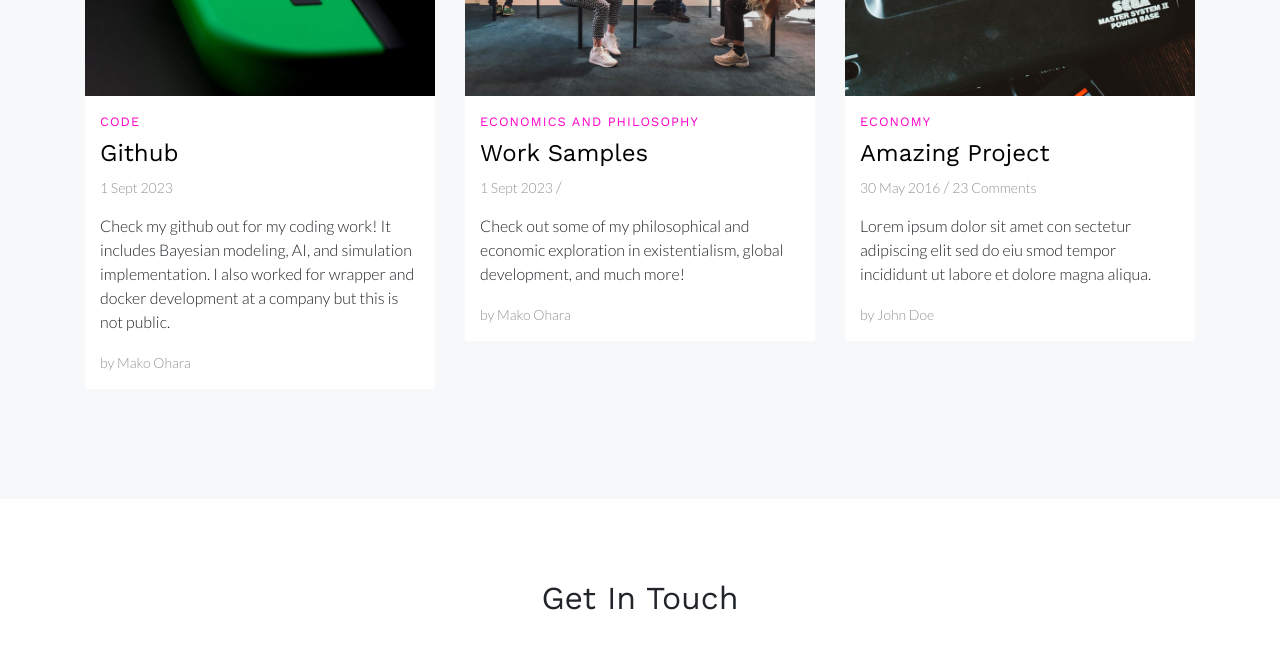
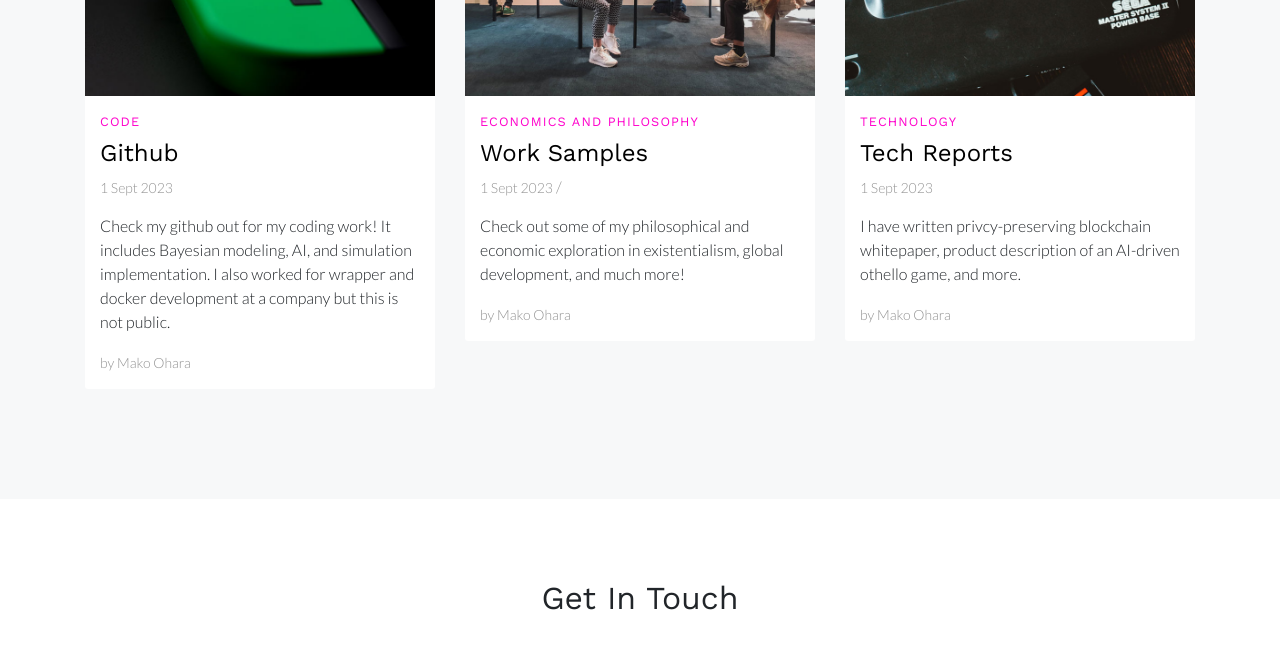
Before and after one commit to makoohara/makoohara.github.io, a plain HTML site: page index.html in a window 1280 px wide. Shown: the part 2124-2772 px from the top of the page. Drawn offline with nearby package versions, Linux system fonts and the light colour scheme.

Commit message:
Add files via upload

```diff
--- a/index.html
+++ b/index.html
@@ -4,7 +4,7 @@
 <head>
     <meta charset="utf-8">
     <meta http-equiv="X-UA-Compatible" content="IE=edge">
-    <title>Roxy by GetTemplates.co</title>
+    <title>Mako's portfolio</title>
     <meta name="description" content="Roxy">
     <meta name="viewport" content="width=device-width, initial-scale=1, shrink-to-fit=no">
 
@@ -31,7 +31,7 @@
 	<nav id="header-navbar" class="navbar navbar-expand-lg py-4">
     <div class="container">
         <a class="navbar-brand d-flex align-items-center text-white" href="/">
-            <h3 class="font-weight-bolder mb-0">MAKO</h3>
+            <h3 class="font-weight-bolder mb-0">MAKO's PORTFOLIO</h3>
         </a>
         <button class="navbar-toggler" type="button" data-toggle="collapse" data-target="#navbar-nav-header" aria-controls="navbar-nav-header" aria-expanded="false" aria-label="Toggle navigation">
             <span class="lnr lnr-menu"></span>
@@ -231,20 +231,19 @@
                                 </div>
                                 <div class="blog-text">
                                     <div class="blog-tag">
-                                        <a href="https://drive.google.com/drive/folders/1DA5gxqxbux-0aPN9sapL7yaACReG0cWg?usp=sharing"><h6><small>ECONOMY</small></h6></a>
+                                        <a href="https://drive.google.com/drive/folders/1DA5gxqxbux-0aPN9sapL7yaACReG0cWg?usp=sharing"><h6><small>TECHNOLOGY</small></h6></a>
                                     </div>
                                     <div class="blog-title">
-                                        <a href="https://drive.google.com/drive/folders/1DA5gxqxbux-0aPN9sapL7yaACReG0cWg?usp=sharing"><h4>Amazing Project</h4></a>
+                                        <a href="https://drive.google.com/drive/folders/1DA5gxqxbux-0aPN9sapL7yaACReG0cWg?usp=sharing"><h4>Tech Reports</h4></a>
                                     </div>
                                     <div class="blog-meta">
-                                        <p class="blog-date">30 May 2016</p> /
-                                        <p class="blog-comment"><a href="">23 Comments</a></p>
+                                        <p class="blog-date">1 Sept 2023</p>
                                     </div>
                                     <div class="blog-desc">
-                                        <p>Lorem ipsum dolor sit amet con sectetur adipiscing elit sed do eiu smod tempor incididunt ut labore et dolore magna aliqua.</p>
+                                        <p>I have written privcy-preserving blockchain whitepaper, product description of an AI-driven othello game, and more.</p>
                                     </div>
                                     <div class="blog-author">
-                                        <p>by John Doe</p>
+                                        <p>by Mako Ohara</p>
                                     </div>
                                 </div>
                             </div>
```
